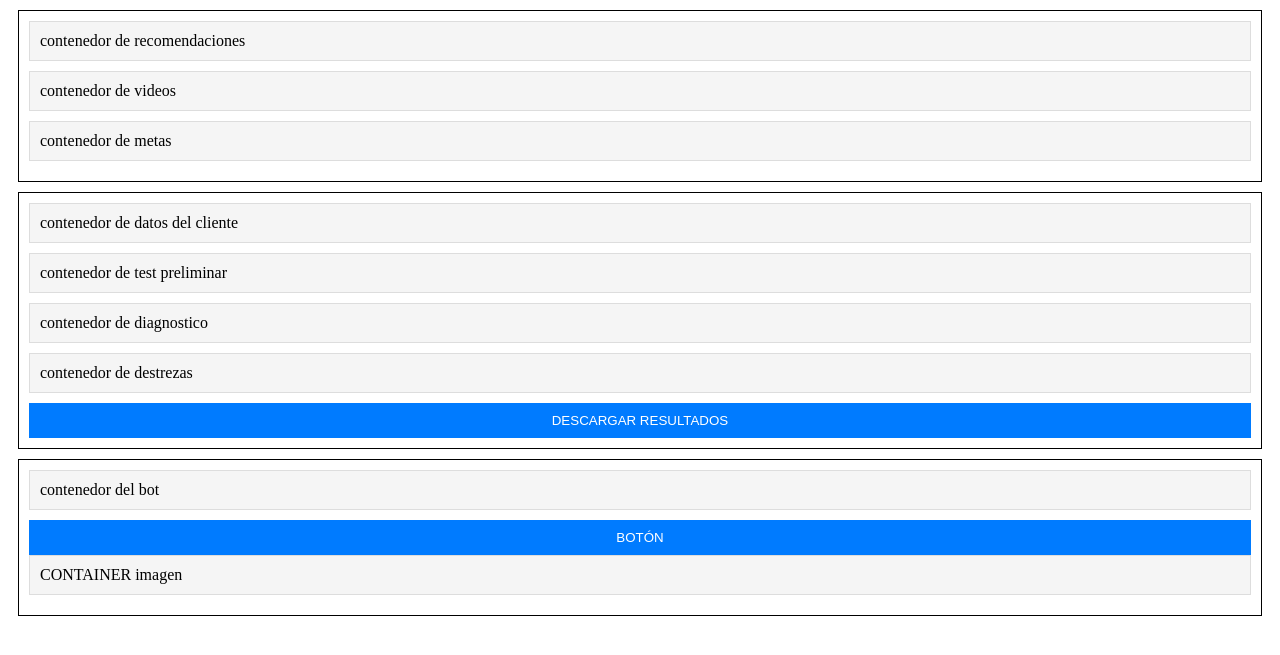
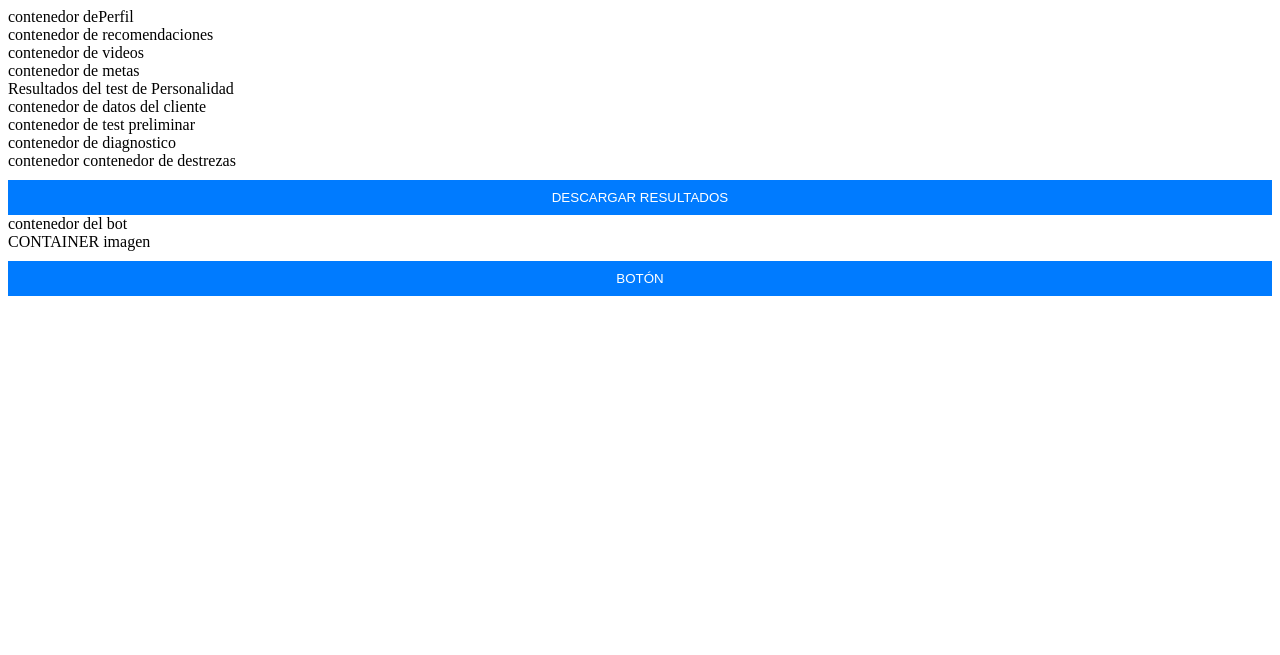
Before and after one commit to adriannole/PROYECTOFINAL, a Flask app: template app/templates/perfil.html in a window 1280 px wide. Shown: the top 655 px of the page. Run offline with Flask 3, Linux system fonts and the light colour scheme; the template is opened without the code that fills it, so the values that code supplies are empty.

Commit message:
update pagina de perfil

```diff
--- a/app/static/css/stylePrincpial.css
+++ b/app/static/css/stylePrincpial.css
@@ -2,7 +2,7 @@
   box-sizing: border-box;
 }
 
-body, html {
+html, body {
   margin: 0;
   padding: 0;
   font-family: "Montserrat", sans-serif;
--- a/app/templates/perfil.html
+++ b/app/templates/perfil.html
@@ -5,34 +5,33 @@
     <meta name="viewport" content="width=device-width, initial-scale=1.0">
     <title>Resultados del Test de Personalidad</title>
     <link rel="stylesheet" href="/app/static/css/styleperfil.css">
-    <script src="/app/static/js/scriptperfil.js"></script>
+<script src="/app/static/js/scriptperfil.js"></script>
 </head>
 <body>
 
-    <!-- Profile Container -->
-    <div id="profile-container" class="container">
-        <!-- Profile Recommendations -->
-        <div id="profile-recommendations" class="box">contenedor de recomendaciones</div>
-        <!-- Profile Videos -->
-        <div id="profile-videos" class="box">contenedor de videos</div>
-        <!-- Profile Goals -->
-        <div id="profile-goals" class="box">contenedor de metas</div>
+    <!-- Columna Izquierda -->
+    <div class="columna">
+        <div class="caja">contenedor dePerfil</div>
+        <div class="caja">contenedor de recomendaciones</div>
+        <div class="caja">contenedor de videos</div>
+        <div class="caja">contenedor de metas</div>
     </div>
 
-    <!-- Test Results Container -->
-    <div id="test-results-container" class="container">
-        <div id="client-data-container" class="box">contenedor de datos del cliente</div>
-        <div id="preliminary-test-container" class="box">contenedor de test preliminar</div>
-        <div id="diagnostic-container" class="box">contenedor de diagnostico</div>
-        <div id="skills-container" class="box">contenedor de destrezas</div>
-        <button id="download-results">DESCARGAR RESULTADOS</button>
+    <!-- Columna Central -->
+    <div class="columna">
+        <div class="caja grande">Resultados del test de Personalidad</div>
+        <div class="caja">contenedor de datos del cliente</div>
+        <div class="caja">contenedor de test preliminar</div>
+        <div class="caja">contenedor de diagnostico</div>
+        <div class="caja">contenedor contenedor de destrezas</div>
+        <button class="boton">DESCARGAR RESULTADOS</button>
     </div>
 
-    <!-- Bot Container -->
-    <div id="bot-container" class="container">
-        <div id="chatbot-container" class="box">contenedor del bot</div>
-        <button id="chatbot-button">BOTÓN</button>
-        <div id="image-container" class="box">CONTAINER imagen</div>
+    <!-- Columna Derecha -->
+    <div class="columna">
+        <div class="caja">contenedor del bot</div>
+        <div class="caja">CONTAINER imagen</div>
+        <button class="boton">BOTÓN</button>
     </div>
 
     <script src="scripts.js"></script>
```
